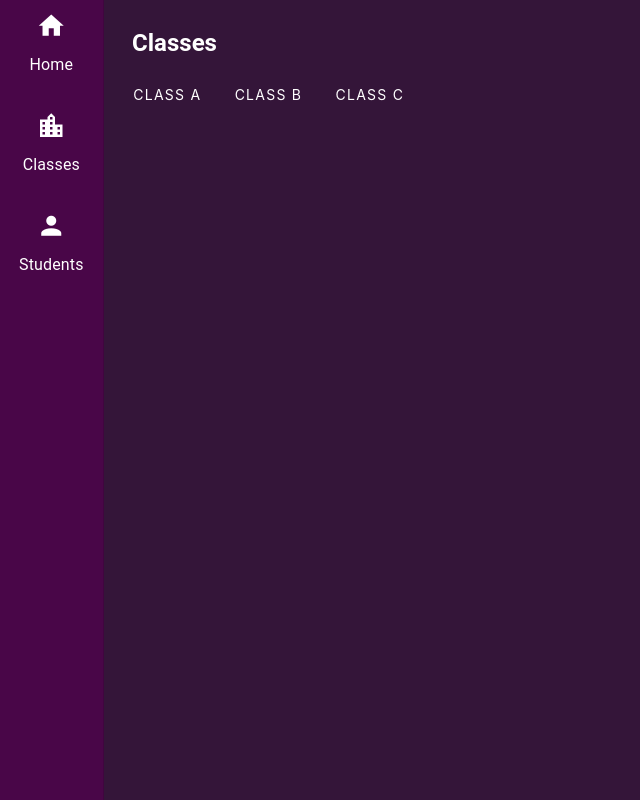
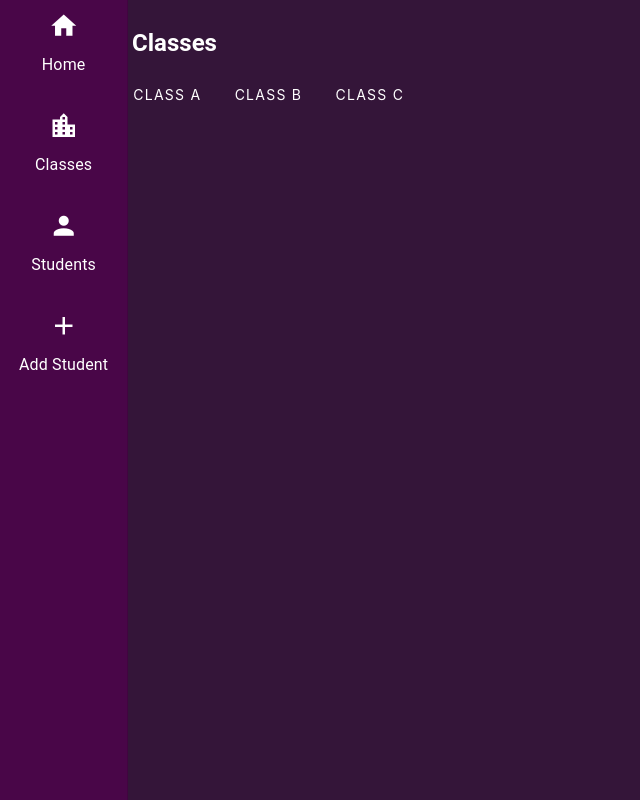
Before and after one commit to AkshayaShaji731/Students-Management-App, a Vue app: page /class in a window 1280 px wide. Shown: the whole page, without its empty margins (0-640 px from the left). Built offline with nearby package versions, Linux system fonts and the light colour scheme; data requests are answered from the project's data file.

Commit message:
Add student added to sidebar

```diff
--- a/src/constants/index.ts
+++ b/src/constants/index.ts
@@ -16,5 +16,10 @@ export const ROUTE_LIST: Route[] = [
     icon: "mdi-account",
     title: "Students",
   },
+  {
+    path: "/add-student",
+    icon: "mdi-plus",
+    title: "Add Student",
+  },
 ];
 export const BASE_API_URL = "http://localhost:3000";
```
